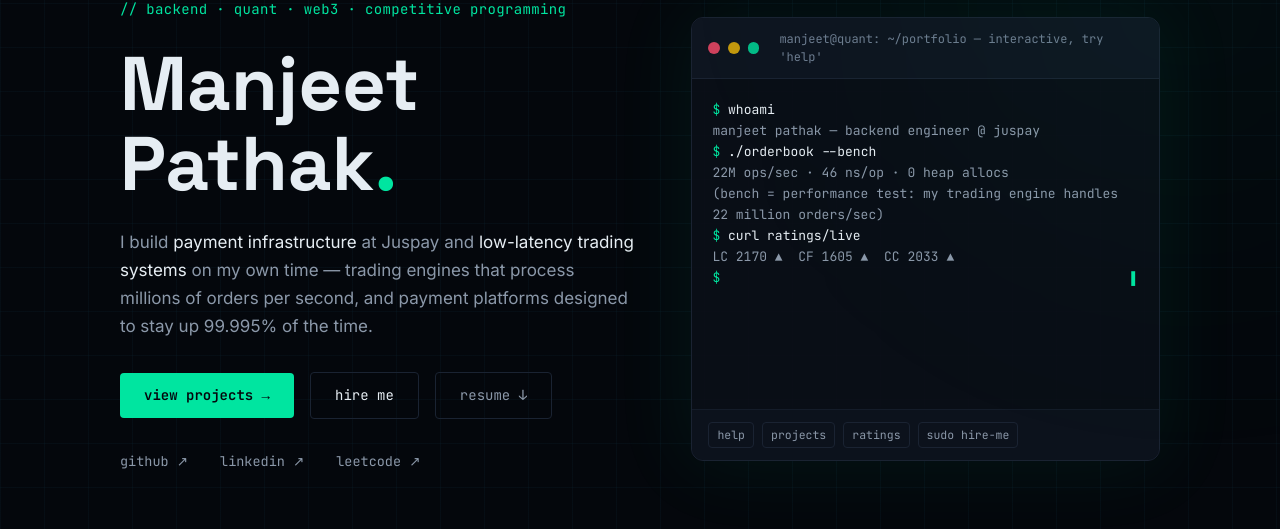
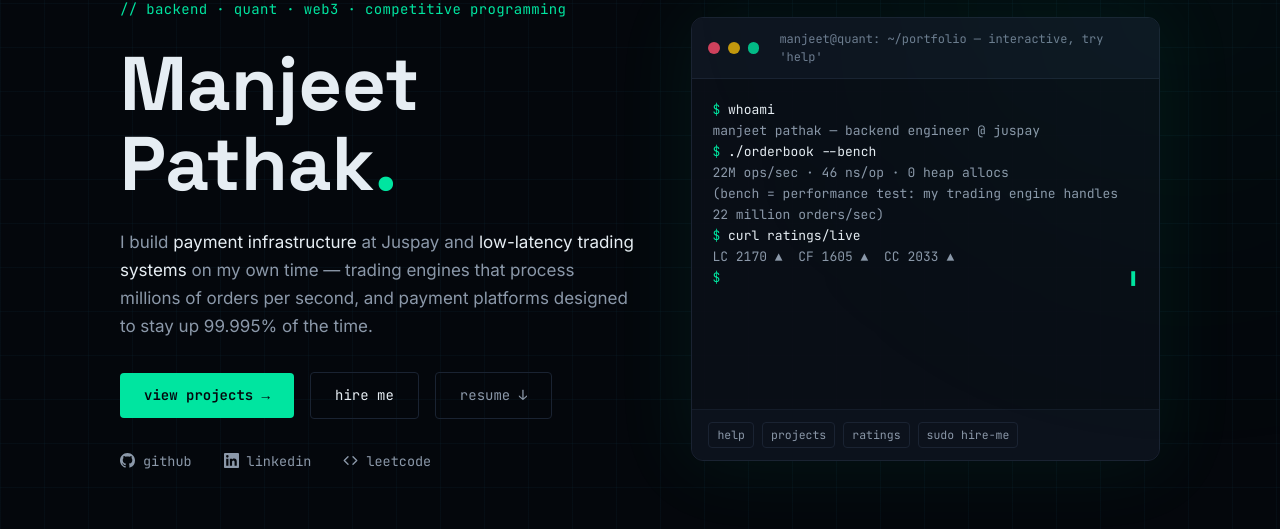
Before and after one commit to IIITManjeet/Portfolio, a React (Vite) app: page / in a window 1280 px wide. Shown: the part 129-658 px from the top of the page. Built offline with nearby package versions, Linux system fonts and the light colour scheme; no server answers.

Commit message:
Add social icons, trim font weights, faster terminal boot

```diff
--- a/index.html
+++ b/index.html
@@ -9,7 +9,7 @@
     <link rel="preconnect" href="https://fonts.googleapis.com" />
     <link rel="preconnect" href="https://fonts.gstatic.com" crossorigin />
     <link
-      href="https://fonts.googleapis.com/css2?family=Space+Grotesk:wght@400;500;600;700&family=Inter:wght@400;500;600&family=JetBrains+Mono:ital,wght@0,400;0,500;0,600;0,700;1,400&display=swap"
+      href="https://fonts.googleapis.com/css2?family=Space+Grotesk:wght@500;600;700&family=Inter:wght@400;500;600&family=JetBrains+Mono:wght@400;600;700&display=swap"
       rel="stylesheet"
     />
     <meta
--- a/src/components/Contact.jsx
+++ b/src/components/Contact.jsx
@@ -2,6 +2,7 @@ import React, { useState } from "react";
 import { motion } from "framer-motion";
 import Section from "./Section";
 import { socials, contactRoles } from "../constants";
+import { GithubIcon, LinkedinIcon, CodeIcon, MailIcon } from "./fx/Icons";
 
 const Contact = () => {
   const [form, setForm] = useState({
@@ -63,8 +64,8 @@ const Contact = () => {
           </p>
 
           <div className="bg-panel/80 border border-line rounded-xl p-5 font-mono text-[13.5px] flex flex-col gap-3">
-            <p>
-              <span className="text-dim">email </span>
+            <p className="flex items-center gap-3">
+              <MailIcon size={15} className="text-dim shrink-0" />
               <a
                 href={`mailto:${socials.email}`}
                 className="text-acc hover:underline"
@@ -72,8 +73,8 @@ const Contact = () => {
                 {socials.email}
               </a>
             </p>
-            <p>
-              <span className="text-dim">github </span>
+            <p className="flex items-center gap-3">
+              <GithubIcon size={15} className="text-dim shrink-0" />
               <a
                 href={socials.github}
                 target="_blank"
@@ -83,8 +84,8 @@ const Contact = () => {
                 /IIITManjeet
               </a>
             </p>
-            <p>
-              <span className="text-dim">linkedin </span>
+            <p className="flex items-center gap-3">
+              <LinkedinIcon size={15} className="text-dim shrink-0" />
               <a
                 href={socials.linkedin}
                 target="_blank"
@@ -94,8 +95,8 @@ const Contact = () => {
                 /manjeet-pathak
               </a>
             </p>
-            <p>
-              <span className="text-dim">leetcode </span>
+            <p className="flex items-center gap-3">
+              <CodeIcon size={15} className="text-dim shrink-0" />
               <a
                 href={socials.leetcode}
                 target="_blank"
@@ -105,9 +106,11 @@ const Contact = () => {
                 /conqueror_61_m
               </a>
             </p>
-            <p>
-              <span className="text-dim">status </span>
-              <span className="text-acc">● open to work</span>
+            <p className="flex items-center gap-3">
+              <span className="w-[15px] flex justify-center shrink-0">
+                <span className="w-2 h-2 rounded-full bg-acc" />
+              </span>
+              <span className="text-acc">open to work</span>
             </p>
           </div>
         </motion.div>
--- a/src/components/Footer.jsx
+++ b/src/components/Footer.jsx
@@ -1,5 +1,6 @@
 import React from "react";
 import { socials } from "../constants";
+import { GithubIcon, LinkedinIcon } from "./fx/Icons";
 
 const Footer = () => (
   <footer className="border-t border-line mt-10">
@@ -8,24 +9,25 @@ const Footer = () => (
         <span className="text-acc">-- NORMAL --</span>{" "}
         <span className="text-fg">main</span> · utf-8 · react+tailwind
       </p>
-      <p className="font-mono text-[12.5px] text-mut">
-        © {new Date().getFullYear()} manjeet pathak ·{" "}
+      <p className="font-mono text-[12.5px] text-mut flex items-center gap-3">
+        © {new Date().getFullYear()} manjeet pathak
         <a
           href={socials.github}
           target="_blank"
           rel="noreferrer"
-          className="text-mut hover:text-acc transition-colors"
+          aria-label="GitHub"
+          className="text-mut hover:text-acc transition-colors inline-flex"
         >
-          github
-        </a>{" "}
-        ·{" "}
+          <GithubIcon size={15} />
+        </a>
         <a
           href={socials.linkedin}
           target="_blank"
           rel="noreferrer"
-          className="text-mut hover:text-acc transition-colors"
+          aria-label="LinkedIn"
+          className="text-mut hover:text-acc transition-colors inline-flex"
         >
-          linkedin
+          <LinkedinIcon size={15} />
         </a>
       </p>
     </div>
--- a/src/components/Hero.jsx
+++ b/src/components/Hero.jsx
@@ -3,6 +3,7 @@ import { motion } from "framer-motion";
 import { socials, ticker } from "../constants";
 import Terminal from "./Terminal";
 import { useLiveStats } from "../hooks/useLive";
+import { GithubIcon, LinkedinIcon, CodeIcon } from "./fx/Icons";
 
 // deterministic pseudo-random sparkline per label — looks like a rating history chart
 const sparkPoints = (label) => {
@@ -155,18 +156,19 @@ const Hero = () => {
             className="flex gap-2 -ml-3"
           >
             {[
-              { label: "github", href: socials.github },
-              { label: "linkedin", href: socials.linkedin },
-              { label: "leetcode", href: socials.leetcode },
+              { label: "github", href: socials.github, Icon: GithubIcon },
+              { label: "linkedin", href: socials.linkedin, Icon: LinkedinIcon },
+              { label: "leetcode", href: socials.leetcode, Icon: CodeIcon },
             ].map((s) => (
               <a
                 key={s.label}
                 href={s.href}
                 target="_blank"
                 rel="noreferrer"
-                className="font-mono text-[13.5px] text-mut hover:text-acc transition-colors px-3 py-2"
+                className="font-mono text-[13.5px] text-mut hover:text-acc transition-colors px-3 py-2 inline-flex items-center gap-2"
               >
-                {s.label} ↗
+                <s.Icon size={15} />
+                {s.label}
               </a>
             ))}
           </motion.div>
--- a/src/components/Terminal.jsx
+++ b/src/components/Terminal.jsx
@@ -49,7 +49,7 @@ const Terminal = () => {
     if (typed.length < target.length) {
       const t = setTimeout(
         () => setTyped(target.slice(0, typed.length + 1)),
-        28
+        16
       );
       return () => clearTimeout(t);
     }
@@ -61,7 +61,7 @@ const Terminal = () => {
       ]);
       setTyped("");
       setBootIdx((i) => i + 1);
-    }, 260);
+    }, 140);
     return () => clearTimeout(t);
   }, [typed, bootIdx]);
 
--- /dev/null
+++ b/src/components/fx/Icons.jsx
@@ -0,0 +1,54 @@
+import React from "react";
+
+const base = {
+  fill: "currentColor",
+  "aria-hidden": true,
+};
+
+export const GithubIcon = ({ size = 16, className = "" }) => (
+  <svg viewBox="0 0 16 16" width={size} height={size} className={className} {...base}>
+    <path d="M8 0C3.58 0 0 3.58 0 8c0 3.54 2.29 6.53 5.47 7.59.4.07.55-.17.55-.38 0-.19-.01-.82-.01-1.49-2.01.37-2.53-.49-2.69-.94-.09-.23-.48-.94-.82-1.13-.28-.15-.68-.52-.01-.53.63-.01 1.08.58 1.23.82.72 1.21 1.87.87 2.33.66.07-.52.28-.87.51-1.07-1.78-.2-3.64-.89-3.64-3.95 0-.87.31-1.59.82-2.15-.08-.2-.36-1.02.08-2.12 0 0 .67-.21 2.2.82.64-.18 1.32-.27 2-.27s1.36.09 2 .27c1.53-1.04 2.2-.82 2.2-.82.44 1.1.16 1.92.08 2.12.51.56.82 1.27.82 2.15 0 3.07-1.87 3.75-3.65 3.95.29.25.54.73.54 1.48 0 1.07-.01 1.93-.01 2.2 0 .21.15.46.55.38A8.01 8.01 0 0 0 16 8c0-4.42-3.58-8-8-8z" />
+  </svg>
+);
+
+export const LinkedinIcon = ({ size = 16, className = "" }) => (
+  <svg viewBox="0 0 24 24" width={size} height={size} className={className} {...base}>
+    <path d="M20.45 20.45h-3.55v-5.57c0-1.33-.03-3.04-1.85-3.04-1.85 0-2.14 1.45-2.14 2.94v5.67H9.36V9h3.41v1.56h.05c.47-.9 1.63-1.85 3.36-1.85 3.59 0 4.25 2.36 4.25 5.44v6.3zM5.34 7.43a2.06 2.06 0 1 1 0-4.12 2.06 2.06 0 0 1 0 4.12zM7.11 20.45H3.56V9h3.55v11.45zM22.22 0H1.77C.79 0 0 .77 0 1.72v20.55C0 23.22.79 24 1.77 24h20.45c.98 0 1.78-.78 1.78-1.73V1.72C24 .77 23.2 0 22.22 0z" />
+  </svg>
+);
+
+export const CodeIcon = ({ size = 16, className = "" }) => (
+  <svg
+    viewBox="0 0 24 24"
+    width={size}
+    height={size}
+    className={className}
+    fill="none"
+    stroke="currentColor"
+    strokeWidth="2.2"
+    strokeLinecap="round"
+    strokeLinejoin="round"
+    aria-hidden
+  >
+    <polyline points="16 18 22 12 16 6" />
+    <polyline points="8 6 2 12 8 18" />
+  </svg>
+);
+
+export const MailIcon = ({ size = 16, className = "" }) => (
+  <svg
+    viewBox="0 0 24 24"
+    width={size}
+    height={size}
+    className={className}
+    fill="none"
+    stroke="currentColor"
+    strokeWidth="2"
+    strokeLinecap="round"
+    strokeLinejoin="round"
+    aria-hidden
+  >
+    <rect x="2" y="4" width="20" height="16" rx="2" />
+    <path d="m2 7 10 6 10-6" />
+  </svg>
+);
```
